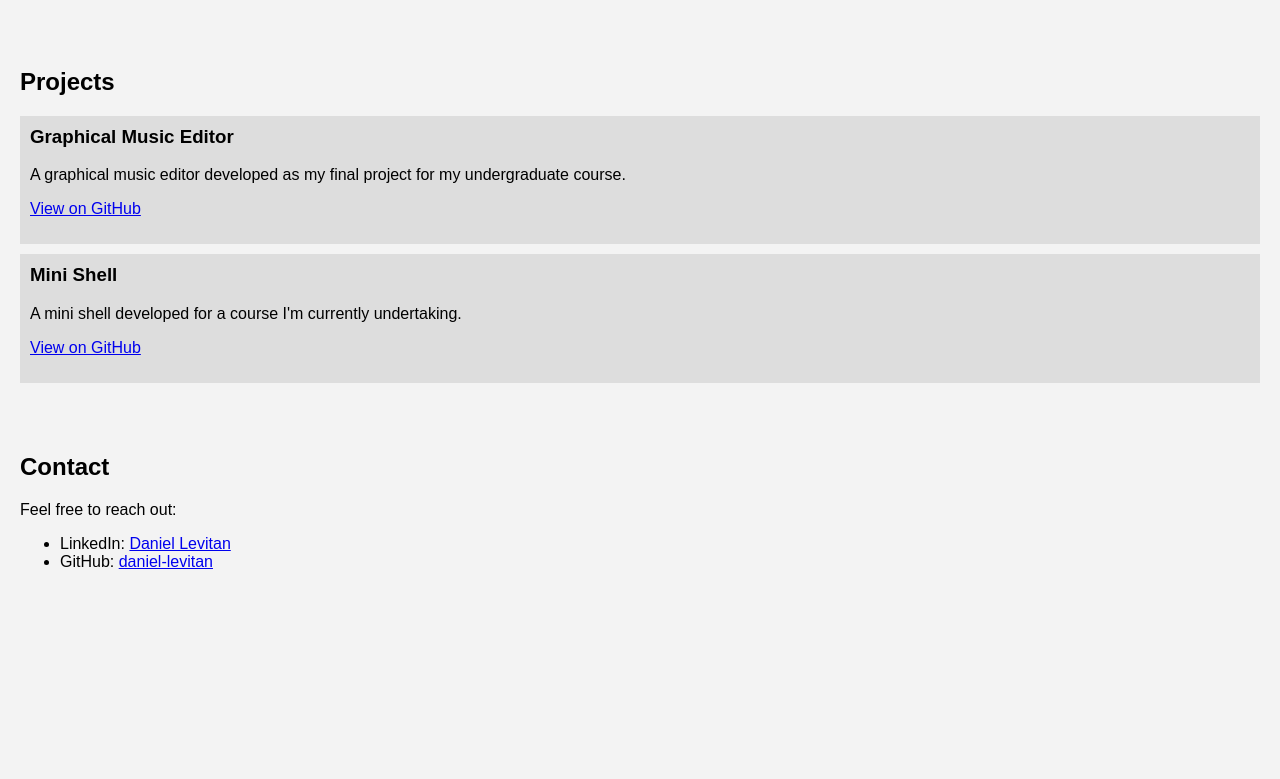
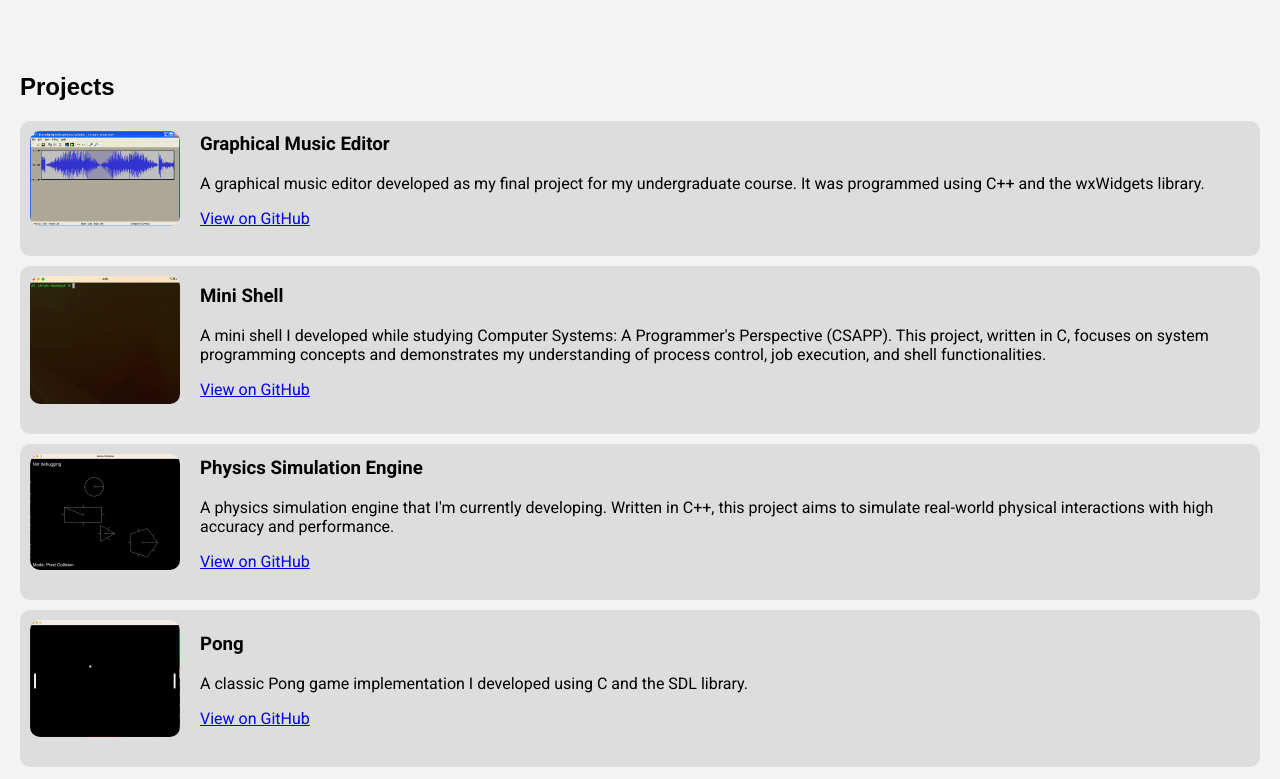
Before and after one commit to daniel-levitan/daniel-levitan.github.io, a plain HTML site: page index.html in a window 1280 px wide. Shown: the part 481-1260 px from the top of the page. Before the commit the page ends 1088 px from the top, so only its background shows below. Drawn offline with Linux system fonts and the light colour scheme.

Commit message:
Adding some projects

```diff
--- a/index.html
+++ b/index.html
@@ -1,6 +1,7 @@
 <!DOCTYPE html>
 <html lang="en">
 <head>
+    <link href="https://fonts.googleapis.com/css2?family=Roboto:wght@400;700&display=swap" rel="stylesheet">
 
 <style>
 /*.container {
@@ -80,16 +81,45 @@
     </section>
     <section id="projects">
         <h2>Projects</h2>
+
         <div class="project">
-            <h3>Graphical Music Editor</h3>
-            <p>A graphical music editor developed as my final project for my undergraduate course.</p>
-            <p><a href="https://github.com/daniel-levitan/MusicEditor">View on GitHub</a></p>
+            <img src="music-editor.png" alt="Graphical Music Editor" class="project-img">
+            <div class="project-content">
+                <h3>Graphical Music Editor</h3>
+                <p>A graphical music editor developed as my final project for my undergraduate course. It was programmed using C++ and the wxWidgets library.</p>
+                <p><a href="https://github.com/daniel-levitan/MusicEditor">View on GitHub</a></p>
+            </div>
         </div>
+
         <div class="project">
-            <h3>Mini Shell</h3>
-            <p>A mini shell developed for a course I'm currently undertaking.</p>
-            <p><a href="https://github.com/daniel-levitan/cs213/tree/main/Labs/06%20-%20shell/shlab-handout">View on GitHub</a></p>
+            <img src="shell.gif" alt="Mini Shell" class="project-img">
+            <div class="project-content">
+                <h3>Mini Shell</h3>
+                <p>A mini shell I developed while studying Computer Systems: A Programmer's Perspective (CSAPP). This project, written in C, focuses on system programming concepts and demonstrates my understanding of process control, job execution, and shell functionalities.</p>
+                <p><a href="https://github.com/daniel-levitan/cs213/tree/main/Labs/06%20-%20shell/shlab-handout">View on GitHub</a></p>
+            </div>
         </div>
+
+        <div class="project">
+            <img src="collision.gif" alt="Physics Simulation Engine" class="project-img">
+            <div class="project-content">
+                <h3>Physics Simulation Engine</h3>
+                <p>A physics simulation engine that I'm currently developing. Written in C++, this project aims to simulate real-world physical interactions with high accuracy and performance.</p>
+                <p><a href="https://github.com/daniel-levitan/physicsEngine">View on GitHub</a></p>
+            </div>
+        </div>
+
+        <div class="project">
+            <img src="pong.gif" alt="Pong" class="project-img">
+            <div class="project-content">
+                <h3>Pong</h3>
+                <p>A classic Pong game implementation I developed using C and the SDL library.</p>
+                <p><a href="https://github.com/daniel-levitan/pong">View on GitHub</a></p>
+            </div>
+        </div>
+
+
+
     </section>
     <section id="contact">
         <h2>Contact</h2>
--- a/styles.css
+++ b/styles.css
@@ -1,8 +1,17 @@
 body {
-    font-family: Arial, sans-serif;
+    /* font-family: Arial, sans-serif; */
+    font-family: 'Roboto', Arial, sans-serif;
     margin: 0;
     padding: 0;
     background-color: #f3f3f3; /* New color for the page */
+}
+
+.project, .project h3, .project p {
+    font-family: 'Roboto', Arial, sans-serif;
+}
+
+h1, h2, h3 {
+    font-family: 'Montserrat', sans-serif;
 }
 
 header {
@@ -52,13 +61,57 @@ img {
     max-height: 200px; /* Adjust the maximum height as needed */
 }
 
-.project {
-    background-color: #ddd; /* New color for the project background */
-    /* ddd   */
+/* .project {
+    background-color: #ddd;
     padding: 10px;
     margin-bottom: 10px;
-}
+} */
 
 .project h3 {
     margin-top: 0;
 }
+
+.project-content {
+    flex: 1;  /* Ensures content takes remaining space */
+}
+
+
+/* .project-img {
+    max-width: 100%;
+    height: auto;
+    border-radius: 10px;
+    margin-bottom: 10px;
+} */
+
+/* .project {
+    display: flex;
+    align-items: center;
+    background-color: #ddd;
+    padding: 10px;
+    margin-bottom: 10px;
+    border-radius: 10px;
+} */
+
+/* .project-img {
+    max-width: 150px;
+    height: auto;
+    border-radius: 10px;
+    margin-right: 20px;
+} */
+
+.project {
+    display: flex;
+    align-items: center;  /* Ensures vertical alignment */
+    justify-content: flex-start;  /* Aligns content without extra space */
+    background-color: #ddd;
+    padding: 10px;
+    margin-bottom: 10px;
+    border-radius: 10px;
+}
+
+.project-img {
+    max-width: 150px;
+    height: auto;
+    border-radius: 10px;
+    margin-right: 20px;  /* Adjust spacing */
+}
```
Also changed, not shown: collision.gif (added), music-editor.png (added), pong.gif (added), shell.gif (added).
